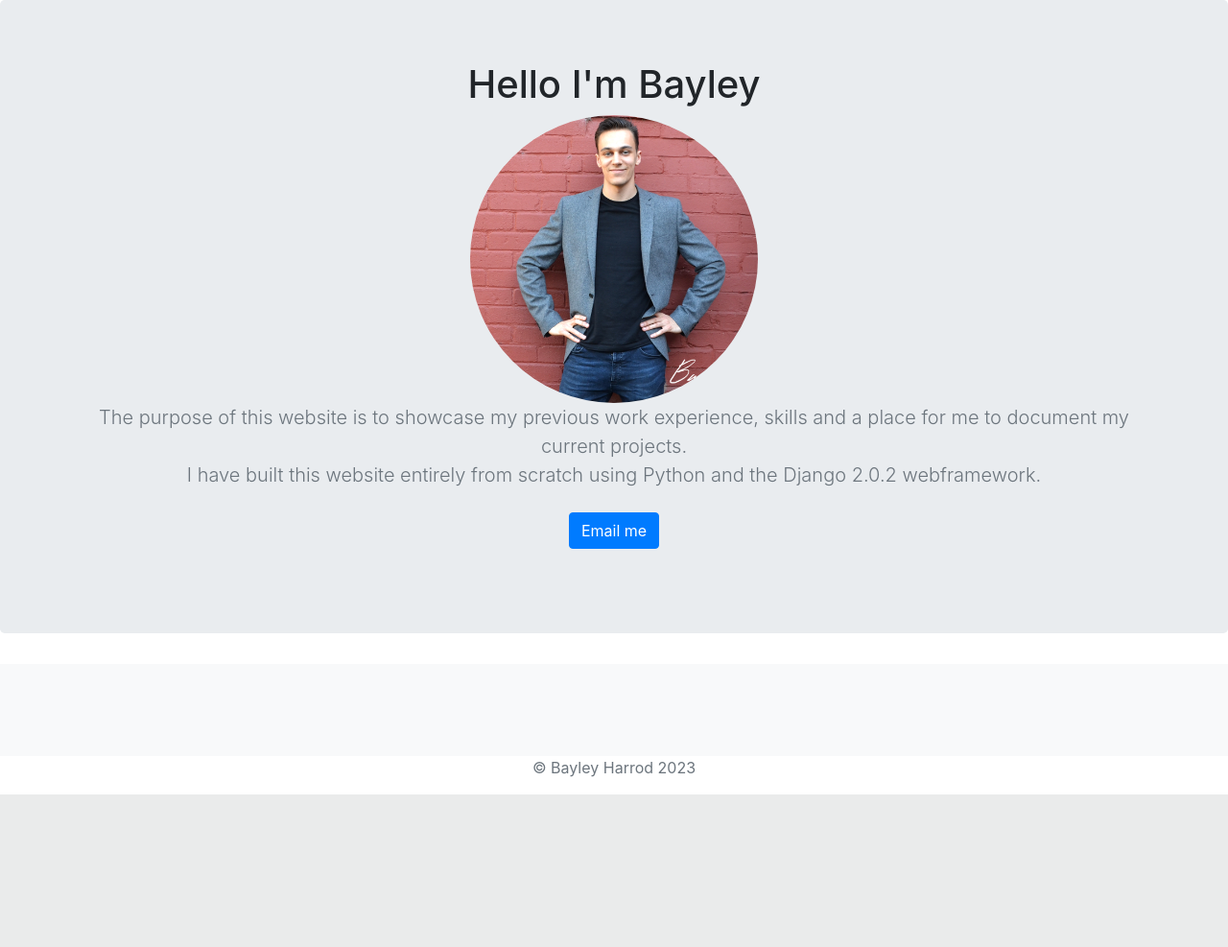
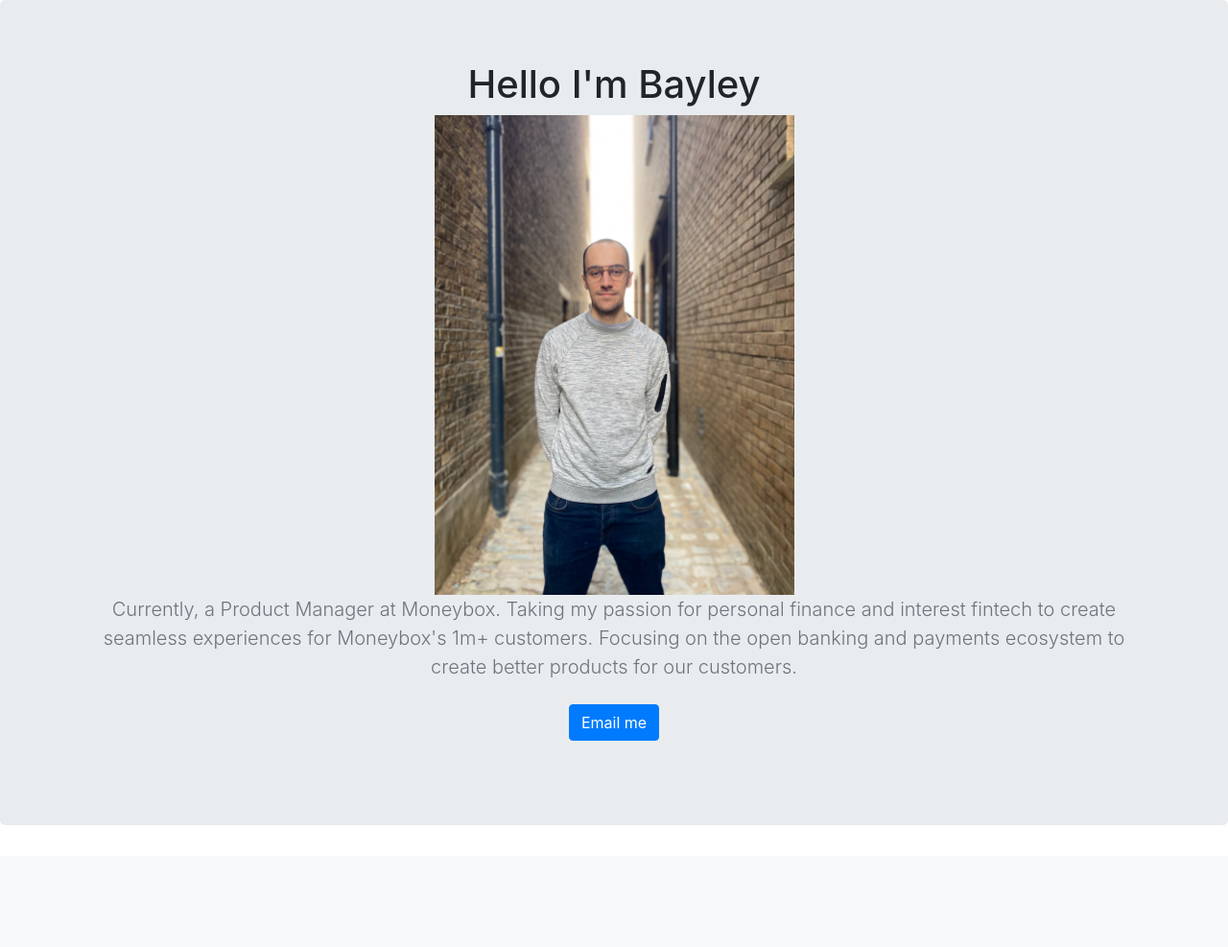
Before and after one commit to harrodcode/portfolio-project, a Django app: page / in a window 1280 px wide. Shown: the part 56-1043 px from the top of the page at 96% size. Before the commit the page ends 884 px from the top, so only its background shows below. Run offline with Django 3.2, Linux system fonts and the light colour scheme; some libraries are stand-ins or nearby versions.

Commit message:
Adding header image

```diff
--- a/jobs/templates/jobs/home.html
+++ b/jobs/templates/jobs/home.html
@@ -1,7 +1,7 @@
 <!doctype html>
 <html lang="en">
 
-{% load staticfiles %}
+{% load static %}
 
   <head>
     <meta charset="utf-8">
@@ -42,11 +42,9 @@
       <section class="jumbotron text-center">
         <div class="container">
           <h1 class="jumbotron-heading">Hello I'm Bayley</h1>
-          <img src="{% static 'bayta.jpg' %}" height="300" class="rounded-circle" />
-          <p class="lead text-muted"> The purpose of this website is to showcase my previous work experience, skills and a place for me to document my current projects.
-            <br />
-
-             I have built this website entirely from scratch using Python and the Django 2.0.2 webframework.</p>
+          <img src="{% static 'headshot_2023.jpg' %}" height="500"  />
+          <p class="lead text-muted"> Currently, a Product Manager at Moneybox. Taking my passion for personal finance and interest fintech to create seamless experiences for Moneybox's 1m+ customers. Focusing on the open banking and payments ecosystem to create better products for our customers.
+          </p>
           <p>
             <a href="mailto:bayleyhbusiness@hotmail.com" class="btn btn-primary my-2">Email me</a>
           </p>
```
Also changed, not shown: portfolio/static/headshot_2023.jpg (added), 1 other file.
